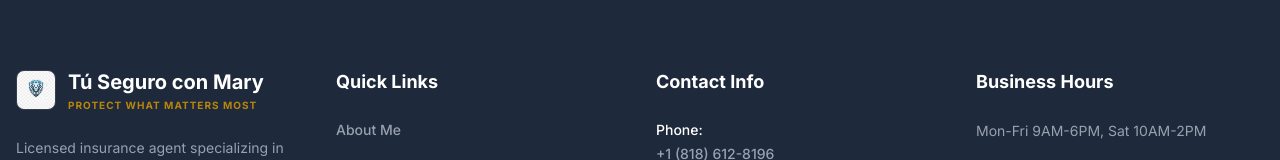
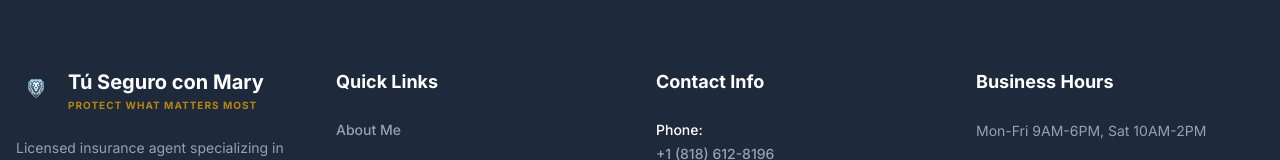
Before and after one commit to AnthonyFclub/tu-seguro-con-mary-landing, a Next.js app: page /en in a window 1280 px wide. Shown: the part 4362-4522 px from the top of the page. Built offline with nearby package versions, Linux system fonts and the light colour scheme.

Commit message:
Update lion logo to transparent PNG version

```diff
--- a/components/Footer.tsx
+++ b/components/Footer.tsx
@@ -16,8 +16,8 @@ export default function Footer() {
                     {/* Column 1: Branding */}
                     <div className="lg:col-span-1.5 space-y-6">
                         <div className="flex items-center gap-3">
-                            <div className="relative w-10 h-10 rounded-lg overflow-hidden border border-white/10">
-                                <Image src="/logo.jpg" alt="Logo" fill className="object-cover" />
+                            <div className="relative w-10 h-10 flex items-center justify-center">
+                                <Image src="/logo.png" alt="Logo" width={40} height={40} className="object-contain" />
                             </div>
                             <div>
                                 <p className="text-xl font-bold text-white mb-0.5">Tú Seguro con Mary</p>
```
Also changed, not shown: public/logo.png (added).
